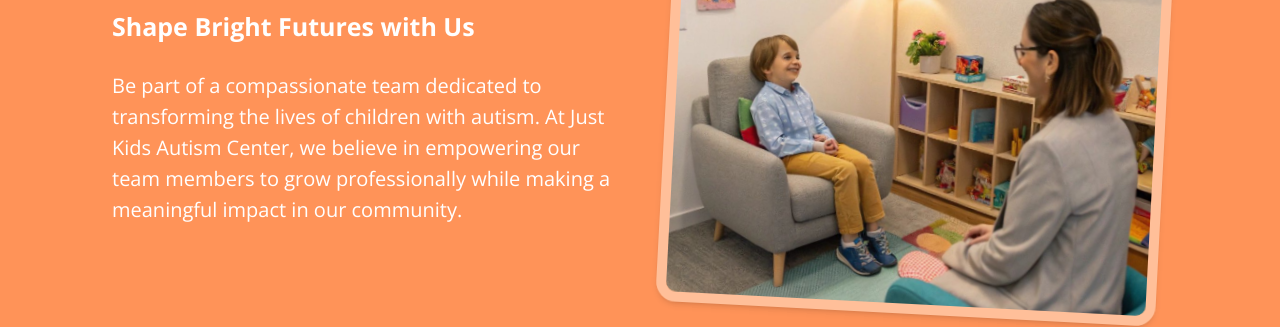
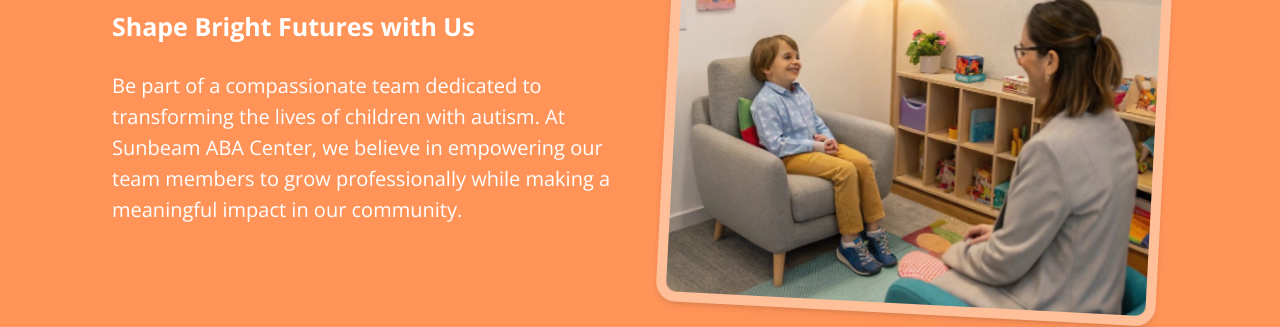
Before and after one commit to ruthaky/sunbeam, a Next.js app: page /jobs in a window 1280 px wide. Shown: the part 331-658 px from the top of the page. Built offline with nearby package versions, Linux system fonts and the light colour scheme.

Commit message:
verbige update

```diff
--- a/app/(pages)/jobs/page.tsx
+++ b/app/(pages)/jobs/page.tsx
@@ -281,7 +281,7 @@ function page() {
               transition={{ duration: 0.6, delay: 0.4 }}
               className="text-[16px] lg:text-[20px] text-white w-full lg:w-[500px]"
             >
-              Be part of a compassionate team dedicated to transforming the lives of children with autism. At Just Kids Autism Center, we believe in empowering our team members to grow professionally while making a meaningful impact in our community.
+              Be part of a compassionate team dedicated to transforming the lives of children with autism. At Sunbeam ABA Center, we believe in empowering our team members to grow professionally while making a meaningful impact in our community.
             </motion.p>
           </motion.div>
           <motion.div
```
